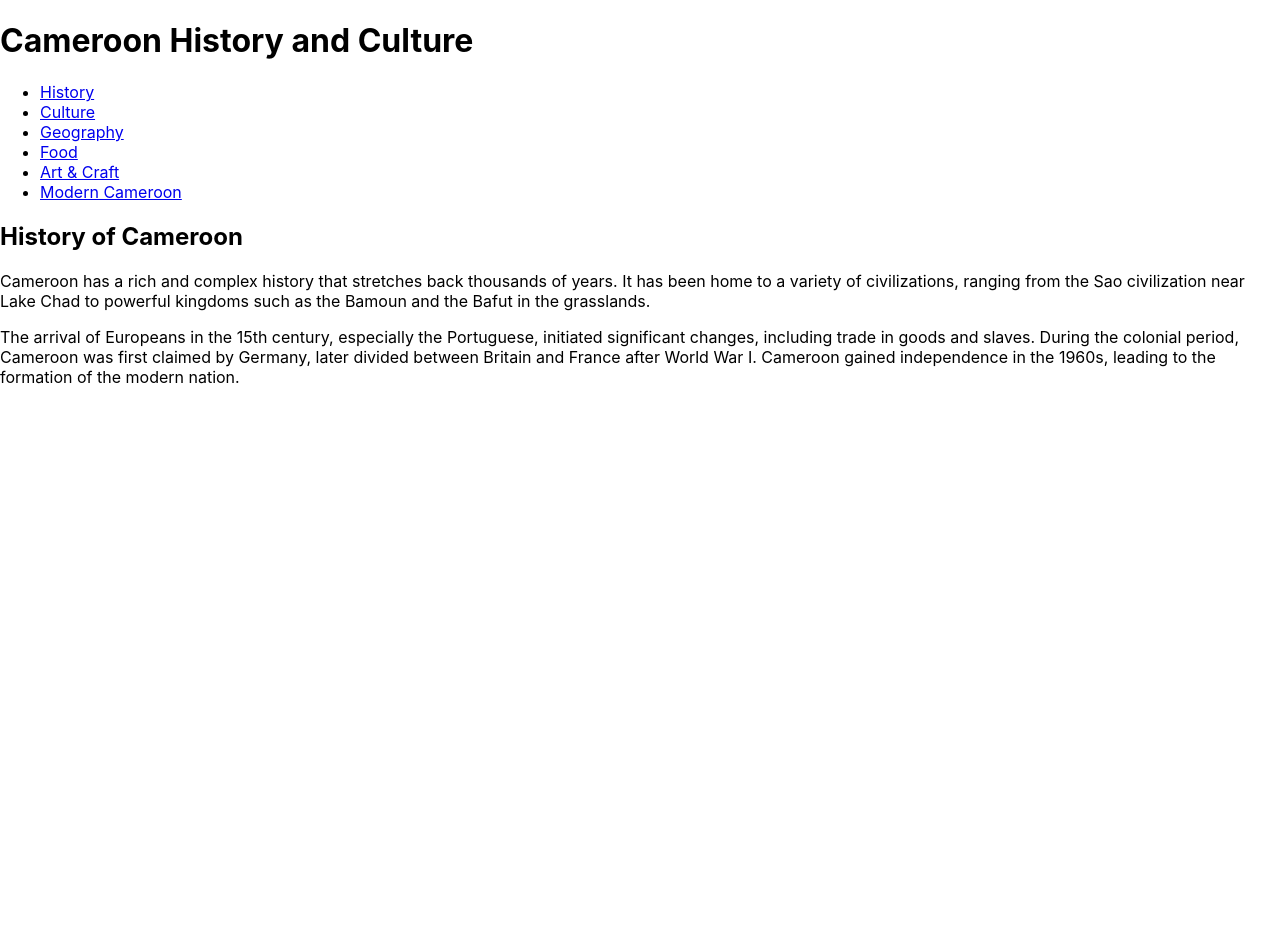
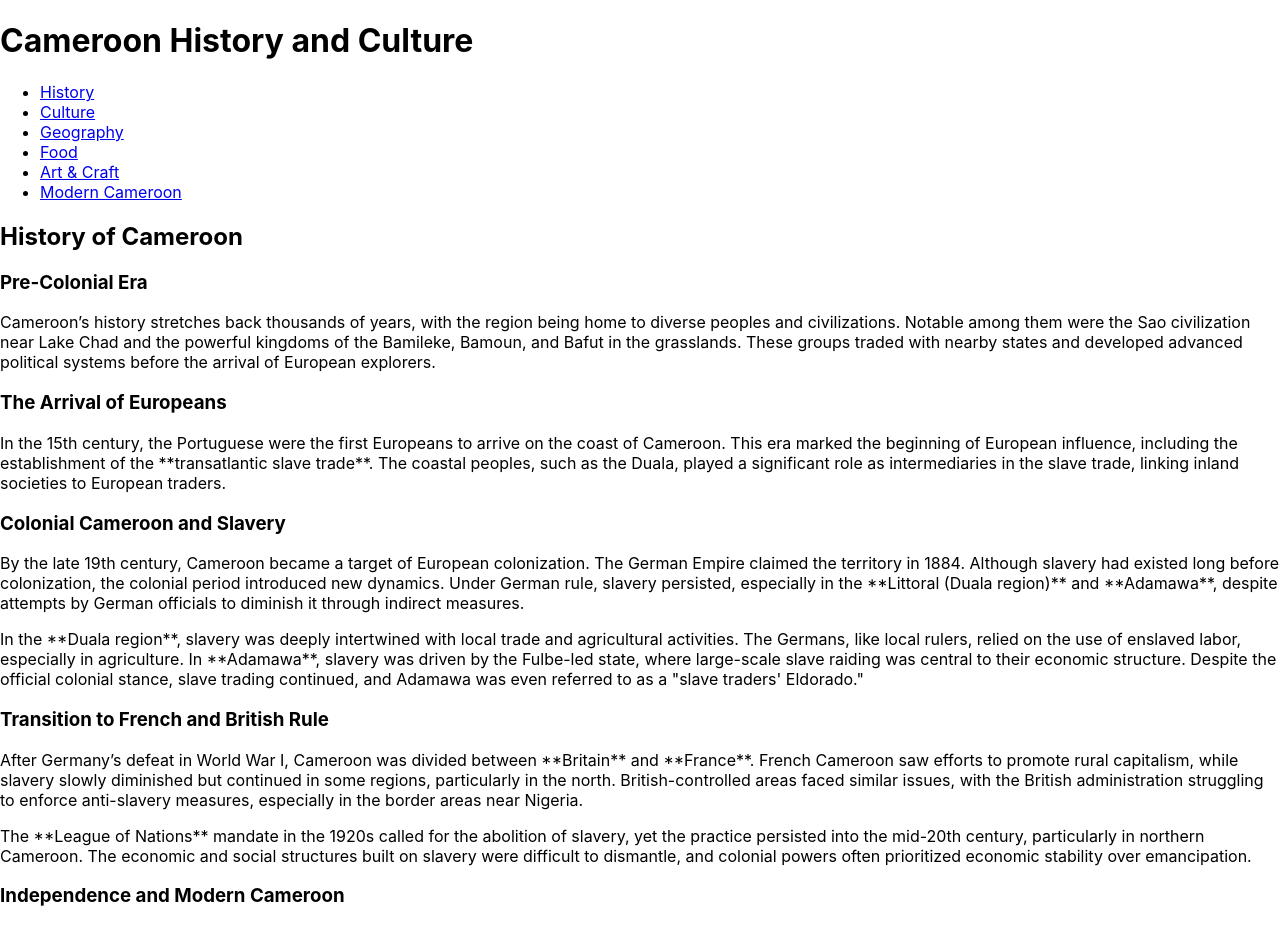
Before and after one commit to johnzama/cameroon-history, a React (Create React App) app: page / in a window 1280 px wide. Shown: the top 927 px of the page. Before the commit the page ends 800 px from the top, so only its background shows below. Built offline with nearby package versions, Linux system fonts and the light colour scheme.

Commit message:
new-sfiles

```diff
--- a/src/components/History.js
+++ b/src/components/History.js
@@ -4,11 +4,38 @@ const History = () => {
   return (
     <section>
       <h2>History of Cameroon</h2>
+
+      <h3>Pre-Colonial Era</h3>
       <p>
-        Cameroon has a rich and complex history that stretches back thousands of years. It has been home to a variety of civilizations, ranging from the Sao civilization near Lake Chad to powerful kingdoms such as the Bamoun and the Bafut in the grasslands.
+        Cameroon’s history stretches back thousands of years, with the region being home to diverse peoples and civilizations. Notable among them were the Sao civilization near Lake Chad and the powerful kingdoms of the Bamileke, Bamoun, and Bafut in the grasslands. These groups traded with nearby states and developed advanced political systems before the arrival of European explorers.
       </p>
+
+      <h3>The Arrival of Europeans</h3>
       <p>
-        The arrival of Europeans in the 15th century, especially the Portuguese, initiated significant changes, including trade in goods and slaves. During the colonial period, Cameroon was first claimed by Germany, later divided between Britain and France after World War I. Cameroon gained independence in the 1960s, leading to the formation of the modern nation.
+        In the 15th century, the Portuguese were the first Europeans to arrive on the coast of Cameroon. This era marked the beginning of European influence, including the establishment of the **transatlantic slave trade**. The coastal peoples, such as the Duala, played a significant role as intermediaries in the slave trade, linking inland societies to European traders.
+      </p>
+
+      <h3>Colonial Cameroon and Slavery</h3>
+      <p>
+        By the late 19th century, Cameroon became a target of European colonization. The German Empire claimed the territory in 1884. Although slavery had existed long before colonization, the colonial period introduced new dynamics. Under German rule, slavery persisted, especially in the **Littoral (Duala region)** and **Adamawa**, despite attempts by German officials to diminish it through indirect measures.
+      </p>
+
+      <p>
+        In the **Duala region**, slavery was deeply intertwined with local trade and agricultural activities. The Germans, like local rulers, relied on the use of enslaved labor, especially in agriculture. In **Adamawa**, slavery was driven by the Fulbe-led state, where large-scale slave raiding was central to their economic structure. Despite the official colonial stance, slave trading continued, and Adamawa was even referred to as a "slave traders' Eldorado."
+      </p>
+
+      <h3>Transition to French and British Rule</h3>
+      <p>
+        After Germany’s defeat in World War I, Cameroon was divided between **Britain** and **France**. French Cameroon saw efforts to promote rural capitalism, while slavery slowly diminished but continued in some regions, particularly in the north. British-controlled areas faced similar issues, with the British administration struggling to enforce anti-slavery measures, especially in the border areas near Nigeria.
+      </p>
+
+      <p>
+        The **League of Nations** mandate in the 1920s called for the abolition of slavery, yet the practice persisted into the mid-20th century, particularly in northern Cameroon. The economic and social structures built on slavery were difficult to dismantle, and colonial powers often prioritized economic stability over emancipation.
+      </p>
+
+      <h3>Independence and Modern Cameroon</h3>
+      <p>
+        Cameroon gained independence in 1960, with French Cameroon becoming the Republic of Cameroon and British Cameroon later joining to form the Federal Republic of Cameroon. The country has since evolved into a key player in Central Africa, with rich cultural diversity and a complex political history. Despite economic and political challenges, Cameroon’s cultural heritage and historical significance remain strong pillars of its national identity.
       </p>
     </section>
   );
```
